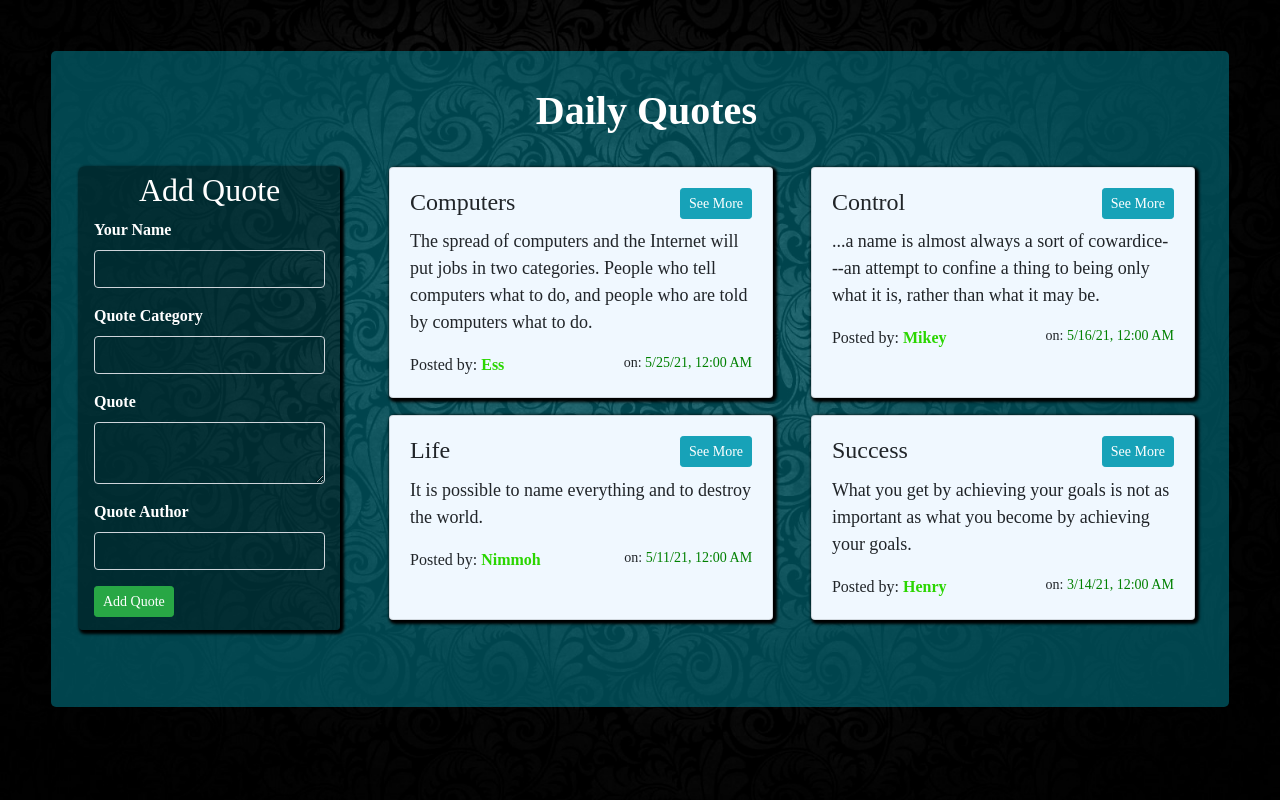
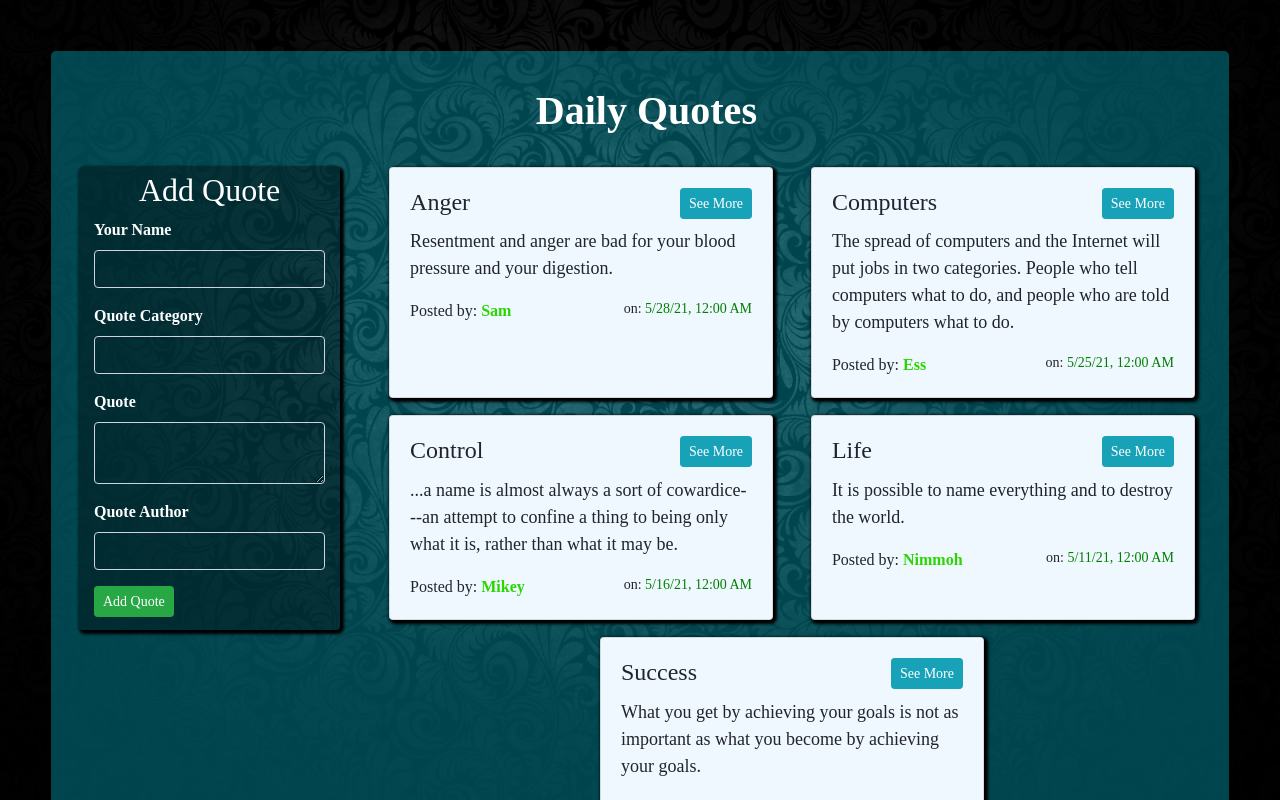
Before and after one commit to TechVictorKE/quotes.io, an Angular app: page / in a window 1280 px wide. Shown: the top 800 px of the page. Built offline with nearby package versions, Linux system fonts and the light colour scheme; a web font is replaced by a local one; what @sweetalert2/ngx-sweetalert2 would draw is missing.

Commit message:
Added new quote #5

```diff
--- a/src/app/quotes/quotes.component.ts
+++ b/src/app/quotes/quotes.component.ts
@@ -13,6 +13,7 @@ export class QuotesComponent implements OnInit {
     new Quote (2,'Nimmoh','Life','It is possible to name everything and to destroy the world.','Kathy Acker',new Date(2021,4,11),0,0),
     new Quote (3,'Mikey','Control','...a name is almost always a sort of cowardice---an attempt to confine a thing to being only what it is, rather than what it may be.','Jesse Ball',new Date(2021,4,16),0,0),
     new Quote (4,'Ess','Computers','The spread of computers and the Internet will put jobs in two categories. People who tell computers what to do, and people who are told by computers what to do.','Marc Andreesen',new Date(2021,4,25),0,0),
+    new Quote (5,'Sam','Anger','Resentment and anger are bad for your blood pressure and your digestion.','Desmond Tutu',new Date(2021,4,28),0,0),
 
   ];
   get sortQuotes() {
```
